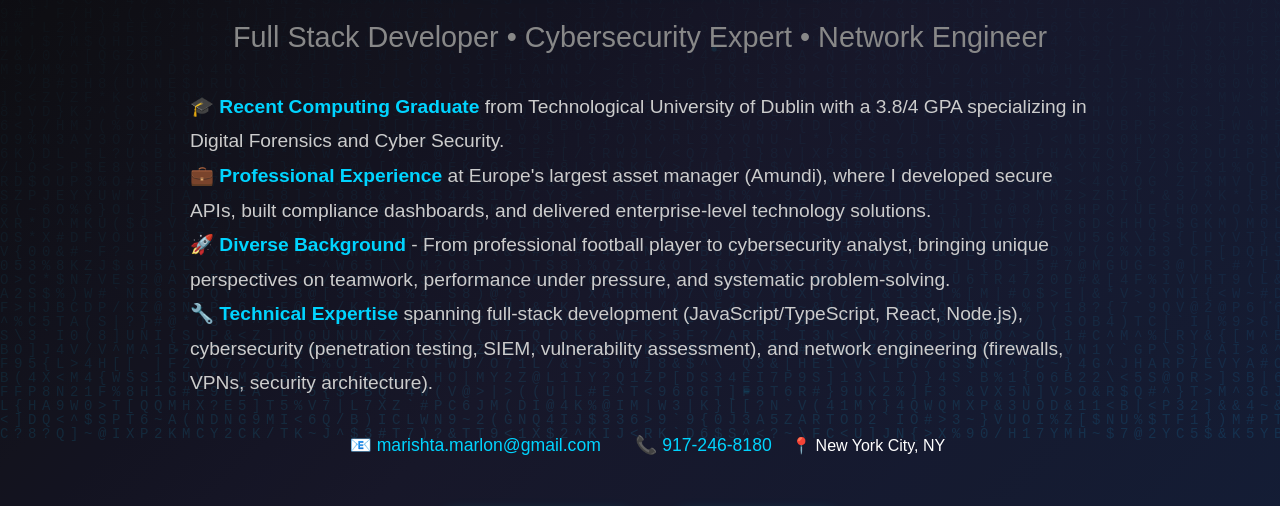
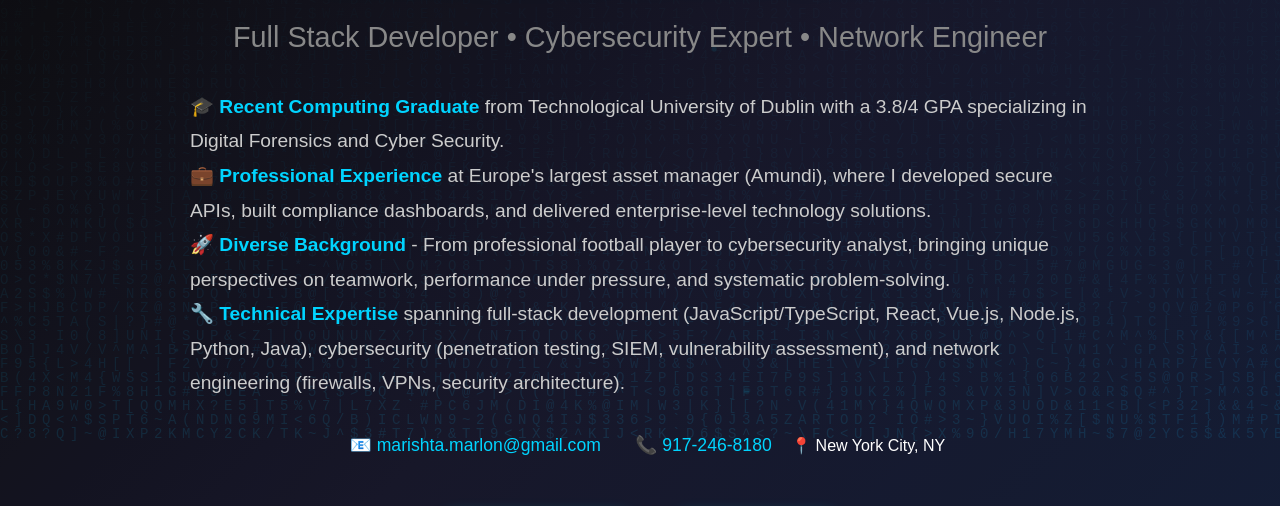
Before and after one commit to iam-h1m/MarlonMarishtaResume, a plain HTML site: page index.html in a window 1280 px wide. Shown: the part 262-768 px from the top of the page. Drawn offline with Linux system fonts and the light colour scheme.

Commit message:
updated home
slight change in skills description

```diff
--- a/index.html
+++ b/index.html
@@ -612,7 +612,7 @@
 
                         <p>🚀 <span class="highlight">Diverse Background</span> - From professional football player to cybersecurity analyst, bringing unique perspectives on teamwork, performance under pressure, and systematic problem-solving.</p>
 
-                        <p>🔧 <span class="highlight">Technical Expertise</span> spanning full-stack development (JavaScript/TypeScript, React, Node.js), cybersecurity (penetration testing, SIEM, vulnerability assessment), and network engineering (firewalls, VPNs, security architecture).</p>
+                        <p>🔧 <span class="highlight">Technical Expertise</span> spanning full-stack development (JavaScript/TypeScript, React, Vue.js, Node.js, Python, Java), cybersecurity (penetration testing, SIEM, vulnerability assessment), and network engineering (firewalls, VPNs, security architecture).</p>
 
                     </div>
 
```
